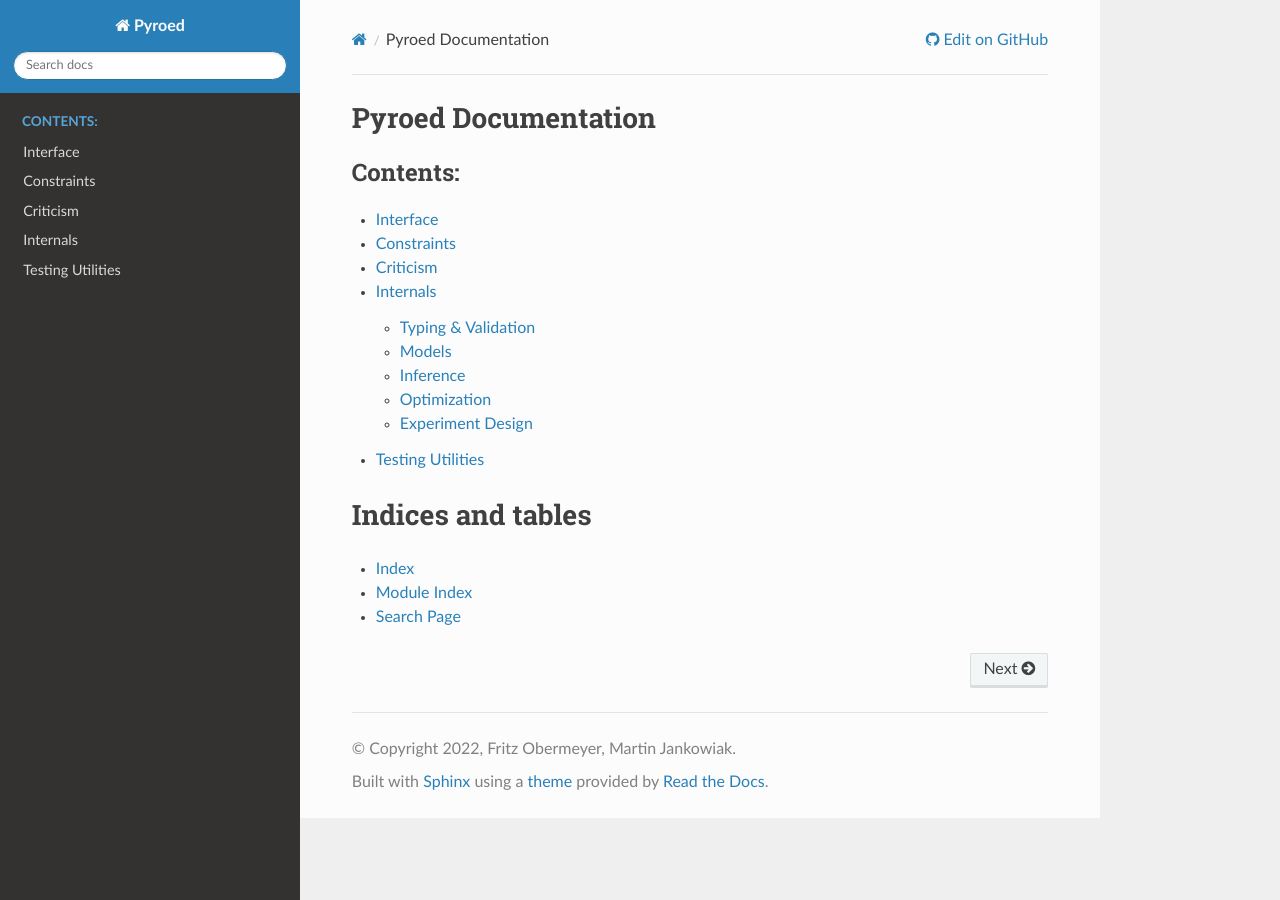
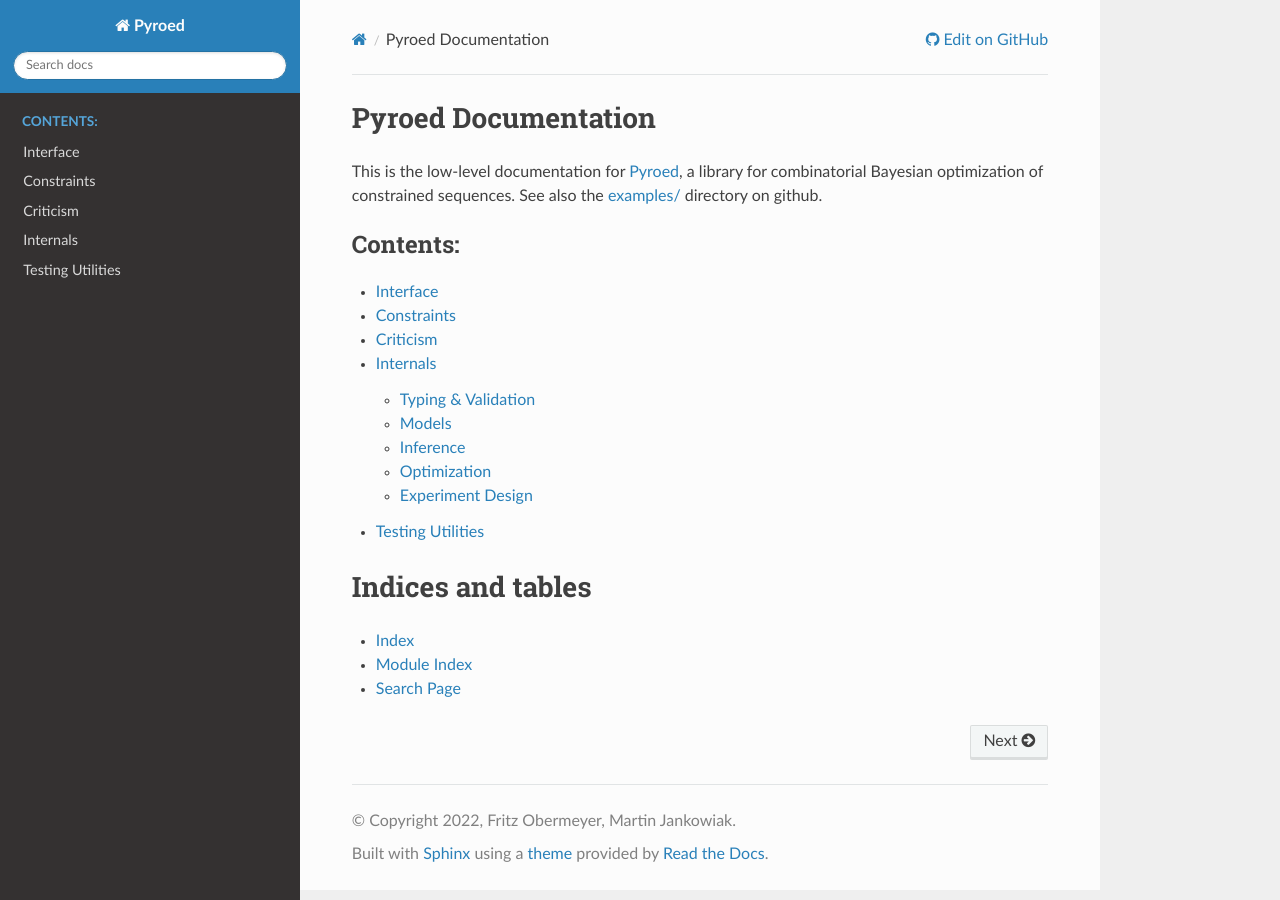
Before and after one commit to pyro-ppl/pyroed, a Sphinx documentation site: the page built from docs/source/index.rst, in a window 1280 px wide. Built offline with Sphinx 7.4.7 and the Read the Docs theme 2.0.0, drawn with Linux system fonts in a browser that asks for light colours.

Commit message:
Fix links in docs

```diff
--- a/docs/source/conf.py
+++ b/docs/source/conf.py
@@ -60,7 +60,7 @@
 # Add any paths that contain custom static files (such as style sheets) here,
 # relative to this directory. They are copied after the builtin static files,
 # so a file named "default.css" will overwrite the builtin "default.css".
-html_static_path = ['_static']
+# html_static_path = ['_static']
 
 # Example configuration for intersphinx: refer to the Python standard library.
 intersphinx_mapping = {
--- a/docs/source/index.rst
+++ b/docs/source/index.rst
@@ -3,10 +3,17 @@
    You can adapt this file completely to your liking, but it should at least
    contain the root `toctree` directive.
 
-:github_url: https://github.com/pyro-ppl/pyro
+:github_url: https://github.com/pyro-ppl/pyroed
 
 Pyroed Documentation
 ====================
+
+This is the low-level documentation for
+`Pyroed <https://github.com/pyro-ppl/pyroed>`_,
+a library for combinatorial Bayesian optimization of constrained sequences.
+See also the
+`examples/ <https://github.com/pyro-ppl/pyroed/tree/main/examples>`_
+directory on github.
 
 .. toctree::
     :maxdepth: 2
```
Also changed, not shown: 1 other file.
